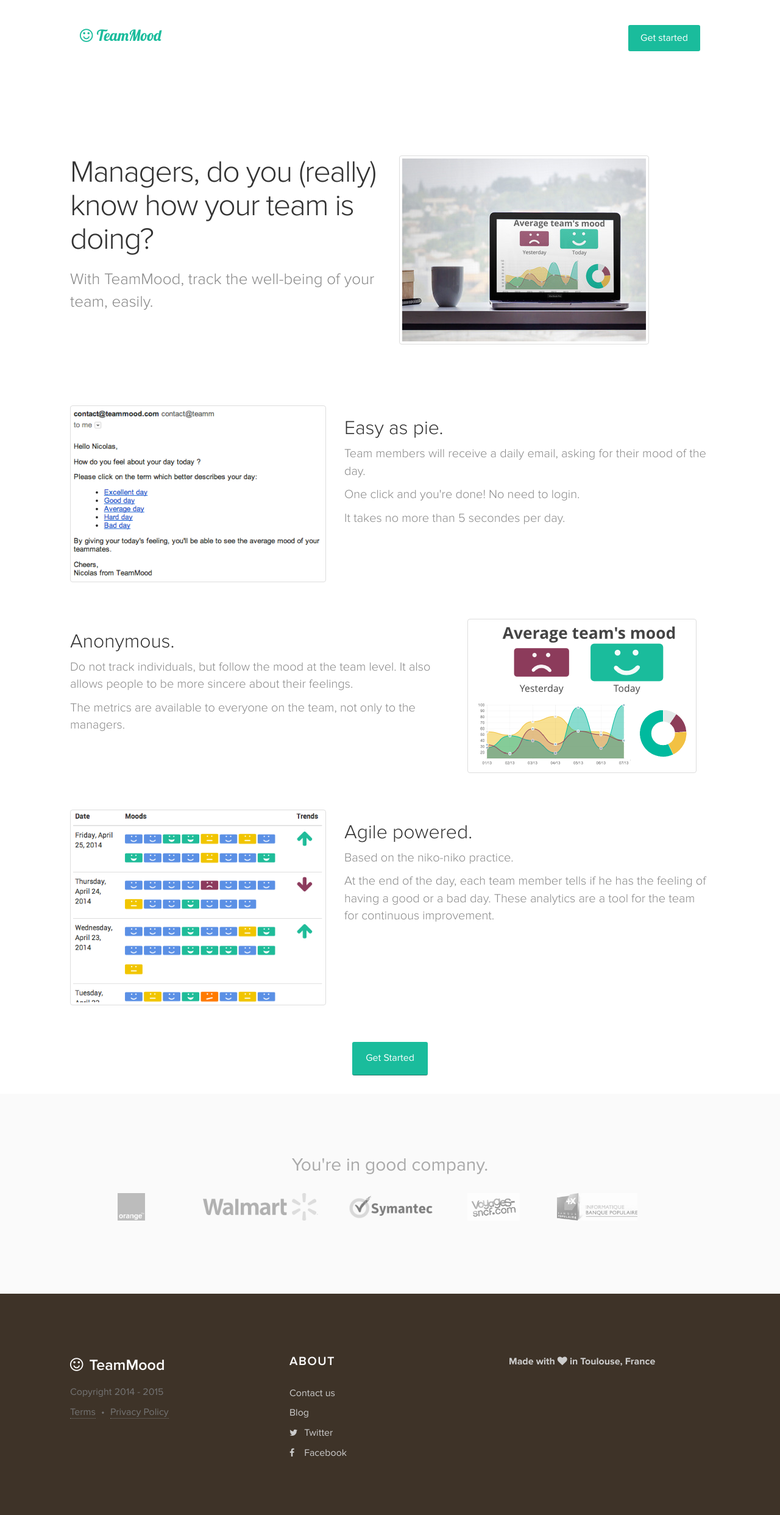
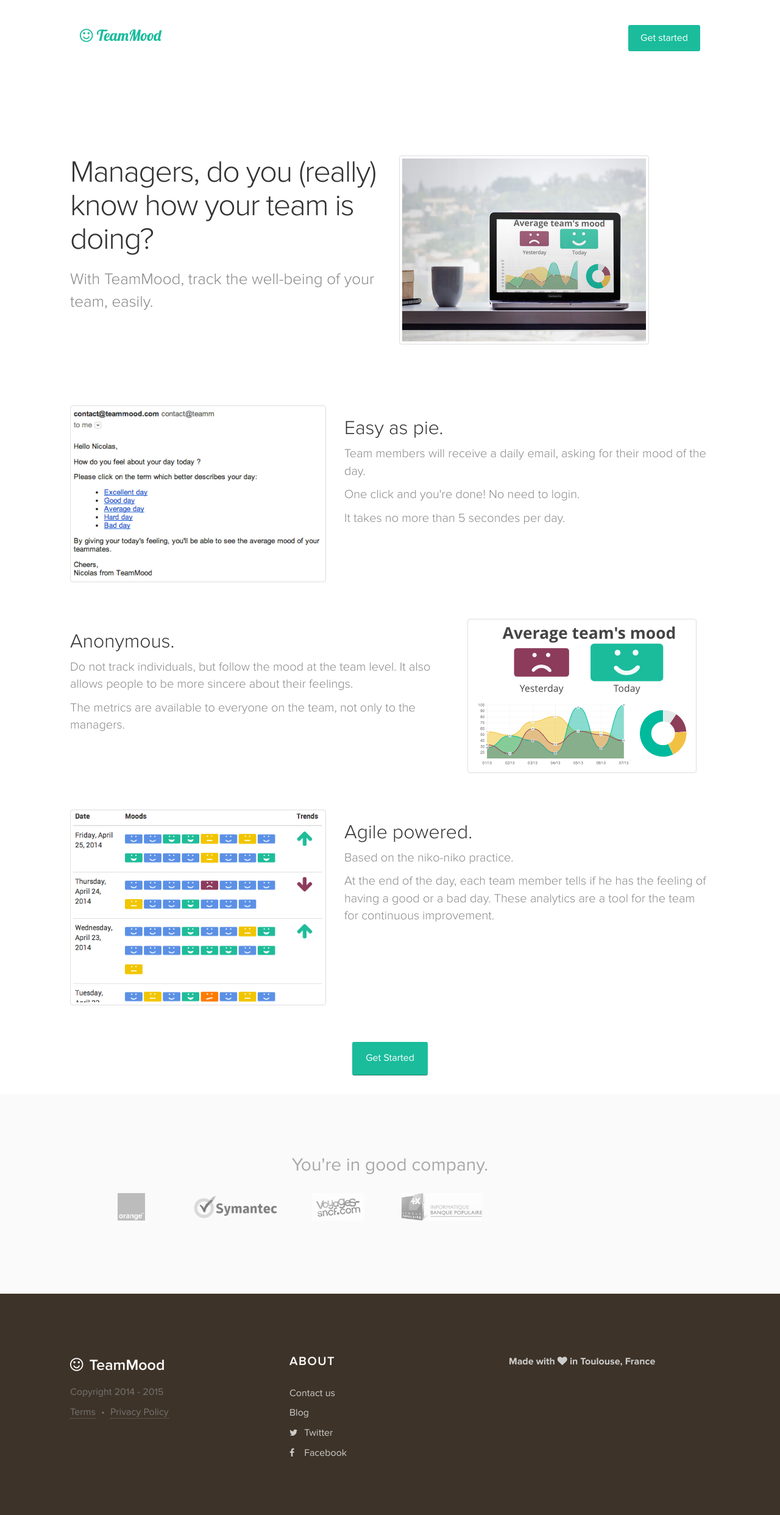
Before and after one commit to TeamMood/landing-page, a Jekyll site: the page built from en/index.html, in a window 1280 px wide. Shown: the whole page at 61% size. Built offline with Jekyll 4.4.1, drawn with Linux system fonts in a browser that asks for light colours; nearby versions of some CDN libraries.

Commit message:
Removing Wallmart logo

```diff
--- a/en/index.html
+++ b/en/index.html
@@ -79,9 +79,6 @@
                     <div class="col-md-2 text-center">
                         <img alt="Orange" src="/images/orange.png">
                     </div>
-                    <div class="col-md-3 text-center">
-                        <img alt="Walmart" src="/images/walmart.png">
-                    </div>
                     <div class="col-md-2 text-center">
                         <img alt="Symantec" src="/images/symantec.png">
                     </div>
--- a/fr/index.html
+++ b/fr/index.html
@@ -79,9 +79,6 @@
                     <div class="col-md-2 text-center">
                         <img alt="Orange" src="/images/orange.png">
                     </div>
-                    <div class="col-md-3 text-center">
-                        <img alt="Walmart" src="/images/walmart.png">
-                    </div>
                     <div class="col-md-2 text-center">
                         <img alt="Symantec" src="/images/symantec.png">
                     </div>
```
